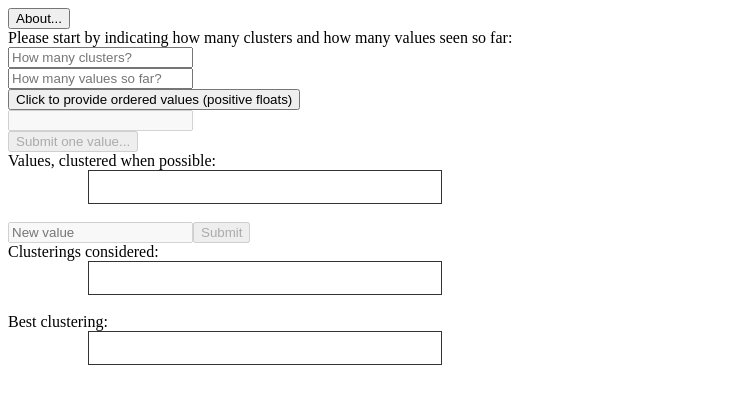
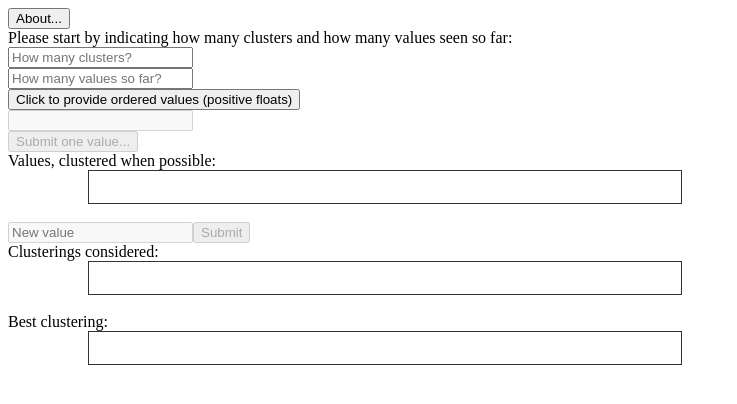
Before and after one commit to balqui/WangSongJenksDemo, a plain HTML site: page index.html in a window 1280 px wide. Shown: the whole page, without its empty margins (0-737 px from the left). Drawn offline with Linux system fonts and the light colour scheme; no server answers.

Commit message:
Slight tuning of zone widths

```diff
--- a/index.html
+++ b/index.html
@@ -8,7 +8,7 @@
     border-width: 1px;
     border-color: #333;
     border-style: solid;
-    width: 20em;
+    max-width: 35em;
 	}
 </style>
 
```
